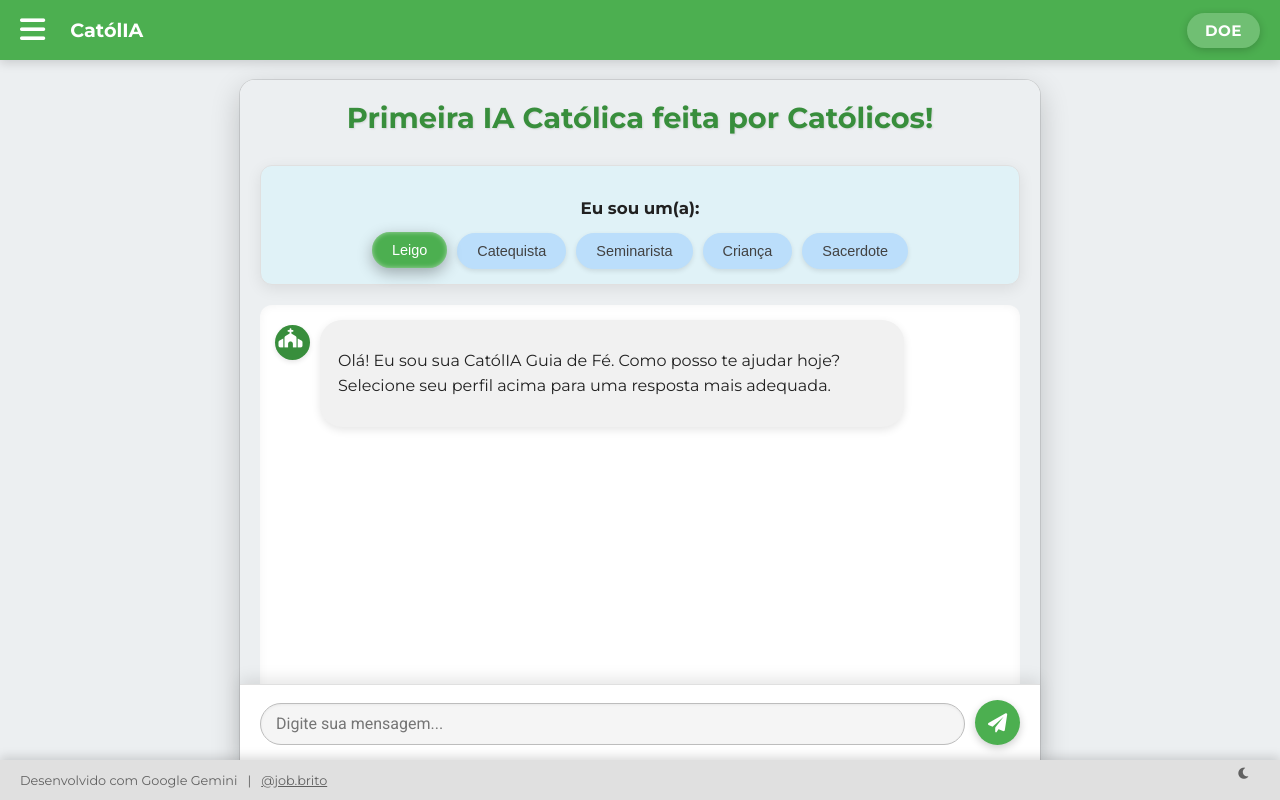
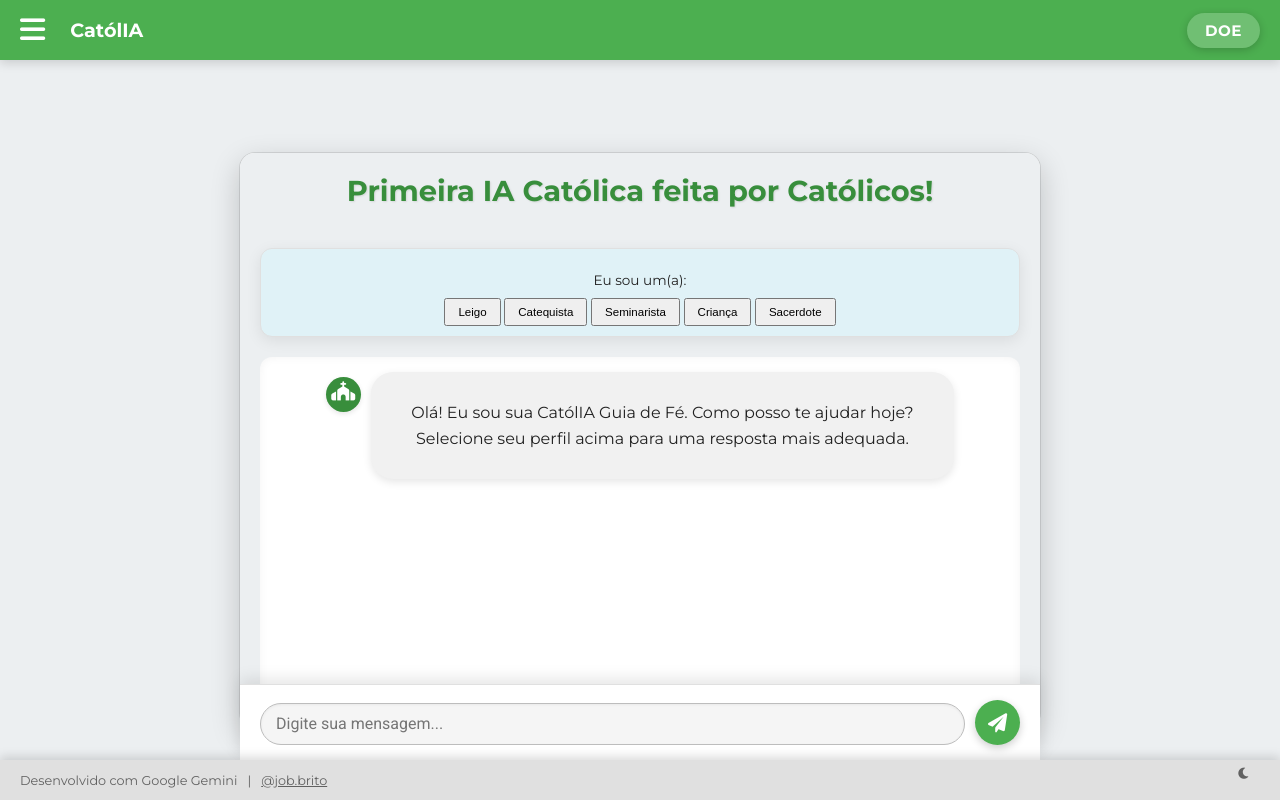
Before and after one commit to Dev-MJBS/catolIA, a Flask app: page / in a window 1280 px wide. Run offline with Flask 3, Linux system fonts and the light colour scheme.

Commit message:
Layout v6: Correcoes de baloes/rolagem, tema Sacerdote, prompts fixos no topo, chat expansivo

```diff
--- a/templates/index.html
+++ b/templates/index.html
@@ -9,10 +9,12 @@
     <script src="https://cdn.jsdelivr.net/npm/marked/marked.min.js"></script>
     <style>
         :root {
+            /* Cores Gerais */
             --color-primary: #4CAF50;
             --color-primary-dark: #388E3C;
             --color-accent: #FF5722;
 
+            /* Cores do Tema CLARO (Light Mode) */
             --light-bg-body: #eceff1;
             --light-bg-container: #ffffff;
             --light-text-color: #212121;
@@ -30,6 +32,7 @@
             --light-footer-bg: #e0e0e0;
             --light-footer-text: #616161;
 
+            /* Cores do Tema ESCURO (Dark Mode) */
             --dark-bg-body: #263238;
             --dark-bg-container: #37474F;
             --dark-text-color: #eceff1;
@@ -47,6 +50,7 @@
             --dark-footer-bg: #263238;
             --dark-footer-text: #9e9e9e;
 
+            /* Cores do Tema 'Criança' */
             --child-bg-body: #E3F2FD;
             --child-bg-container: #FFFFFF;
             --child-text-color: #424242;
@@ -64,6 +68,7 @@
             --child-footer-bg: #BBDEFB;
             --child-footer-text: #424242;
 
+            /* Cores do Tema 'Sacerdote' (Preto) */
             --priest-bg-body: #1a1a1a;
             --priest-bg-container: #2c2c2c;
             --priest-text-color: #e0e0e0;
@@ -71,8 +76,8 @@
             --priest-header-bg: #000000;
             --priest-header-text: #ffffff;
             --priest-header-link: #cccccc;
-            --priest-bubble-user: #424242;
-            --priest-bubble-bot: #333333;
+            --priest-bubble-user: #606060; /* NOVO: Balão do usuário para sacerdote (cinza escuro) */
+            --priest-bubble-bot: #333333; /* NOVO: Balão do bot para sacerdote (cinza mais escuro) */
             --priest-profile-bg: #222222;
             --priest-profile-btn-bg: #424242;
             --priest-profile-btn-color: #ffffff;
@@ -81,6 +86,7 @@
             --priest-footer-bg: #000000;
             --priest-footer-text: #aaaaaa;
 
+            /* Variáveis para o Tema ATUAL (usadas no CSS) */
             --bg-body: var(--light-bg-body);
             --bg-container: var(--light-bg-container);
             --text-color: var(--light-text-color);
@@ -98,6 +104,7 @@
             --footer-bg: var(--light-footer-bg);
             --footer-text: var(--light-footer-text);
 
+            /* Alturas de elementos fixos */
             --header-height: 60px;
             --input-area-height: 85px;
             --footer-height: 40px;
@@ -138,8 +145,8 @@
             --header-bg: var(--child-header-bg);
             --header-text: var(--child-header-text);
             --header-link: var(--child-header-link);
-            --child-bubble-user: #FFCDD2;
-            --child-bubble-bot: #E1F5FE;
+            --bubble-user: var(--child-bubble-user);
+            --bubble-bot: var(--child-bubble-bot);
             --profile-bg: var(--child-profile-bg);
             --profile-btn-bg: var(--child-profile-btn-bg);
             --profile-btn-color: var(--child-profile-btn-color);
@@ -160,11 +167,11 @@
             --header-bg: var(--priest-header-bg);
             --header-text: var(--priest-header-text);
             --header-link: var(--priest-header-link);
-            --priest-bubble-user: #424242;
-            --priest-bubble-bot: #333333;
+            --bubble-user: var(--priest-bubble-user);
+            --bubble-bot: var(--priest-bubble-bot);
             --profile-bg: var(--priest-profile-bg);
             --profile-btn-bg: var(--priest-profile-btn-bg);
-            --priest-profile-btn-color: #ffffff;
+            --profile-btn-color: var(--priest-profile-btn-color);
             --input-bg: var(--priest-input-bg);
             --input-border: var(--priest-input-border);
             --footer-bg: var(--priest-footer-bg);
@@ -200,12 +207,13 @@
             transition: background-color 0.5s ease, box-shadow 0.5s ease;
             position: relative;
             z-index: 1;
+        }
+
+        body > .chat-container {
             margin-top: calc(var(--header-height) + 20px);
+            height: calc(100vh - var(--header-height) - 20px - var(--input-area-height) - var(--footer-height) - 20px);
+            max-height: calc(100vh - var(--header-height) - 20px); /* Ajustado para caber na viewport */
             align-self: center;
-        }
-        body > .chat-container {
-            height: calc(100vh - var(--header-height) - 20px); /* Ajusta altura para ocupar a tela */
-            max-height: calc(100vh - var(--header-height) - 20px);
         }
 
 
@@ -283,7 +291,7 @@
             justify-content: flex-start;
             align-items: stretch;
             text-align: left;
-            /* NOVO: Altura para o chat-scrollable-content */
+            /* Altura para o chat-scrollable-content */
             height: calc(100% - var(--input-area-height) - var(--footer-height));
         }
         .chat-scrollable-content.initial-state {
@@ -308,6 +316,7 @@
             text-shadow: 1px 1px 2px rgba(0,0,0,0.1);
         }
 
+        /* Seção de Prompts - Sempre visível no topo da área rolável */
         .profile-selection {
             padding: 15px 20px;
             background-color: var(--profile-bg);
@@ -320,44 +329,20 @@
             box-shadow: 0 4px 15px rgba(0, 0, 0, 0.08);
             width: 100%;
             box-sizing: border-box;
+            /* NOVO: Garante que os prompts não sumam e sejam menores no topo */
+            flex-shrink: 0; /* Impede que ele encolha */
+            padding-top: 10px; /* Reduz padding superior */
+            padding-bottom: 10px; /* Reduz padding inferior */
+            margin-top: 10px; /* Menos margem do elemento acima */
+            font-size: 0.85em; /* Fonte um pouco menor */
         }
         .profile-selection p {
-            margin-bottom: 15px;
-            font-weight: bold;
-            font-size: 1.1em;
-            text-align: center;
-        }
-        .profile-buttons {
-            display: flex;
-            flex-wrap: wrap;
-            justify-content: center;
-            gap: 10px;
+            margin-bottom: 10px; /* Margem menor para o texto "Eu sou um(a):" */
+            font-size: 1em; /* Fonte ajustada */
         }
         .profile-buttons button {
-            background-color: var(--profile-btn-bg);
-            color: var(--profile-btn-color);
-            border: none;
-            padding: 10px 20px;
-            border-radius: 25px;
-            cursor: pointer;
-            font-size: 0.95em;
-            font-weight: 500;
-            transition: all 0.3s ease;
-            white-space: nowrap;
-            box-shadow: 0 2px 5px rgba(0, 0, 0, 0.1);
-            text-transform: capitalize;
-        }
-        .profile-buttons button:hover {
-            background-color: var(--color-primary);
-            color: white;
-            box-shadow: 0 4px 10px rgba(0, 0, 0, 0.2);
-            transform: translateY(-2px);
-        }
-        .profile-buttons button.selected {
-            background-color: var(--color-primary);
-            color: white;
-            box-shadow: 0 5px 15px rgba(0, 0, 0, 0.3), inset 0 0 5px rgba(255,255,255,0.5);
-            transform: translateY(-1px);
+            padding: 6px 12px; /* Botões menores */
+            font-size: 0.85em; /* Fonte menor nos botões */
         }
 
         .chat-messages {
@@ -375,7 +360,8 @@
             flex-basis: auto;
             width: 100%;
             box-sizing: border-box;
-            padding-bottom: 10px;
+            /* NOVO: Ajuste do padding inferior para balões não serem cortados */
+            padding-bottom: 85px; /* Altura da input area + um pouco mais de respiro */
         }
 
         .message {
@@ -441,7 +427,7 @@
         }
         .message.bot .message-content {
             background-color: var(--bubble-bot);
-            color: var(--text-color);
+            color: var(--text-color); /* Garante a cor do texto do bot */
         }
 
         .typing-indicator {
@@ -454,9 +440,8 @@
             align-items: center;
             margin-bottom: 15px;
         }
-        /* Removendo o spinner que estava girando */
         .typing-indicator .spinner {
-            display: none;
+            display: none; /* Remove o spinner que girava */
         }
         .typing-indicator span {
             display: inline-block;
@@ -477,7 +462,7 @@
 
         @keyframes bounce {
             0%, 80%, 100% { transform: translateY(0); }
-            40% { transform: translateY(-8px); }
+            40% { transform: translateY(-8px); } /* Bolinhas pulam um pouco mais alto */
         }
 
         @keyframes spin { /* Mantido caso queira reativar um spinner em outro lugar */
@@ -570,7 +555,7 @@
             padding-bottom: calc(10px + env(safe-area-inset-bottom));
             display: flex;
             justify-content: center;
-            align-items: center;
+            align-items: center; /* NOVO: Centraliza itens verticalmente */
             gap: 10px;
             transition: background-color 0.5s ease, border-color 0.5s ease, color 0.5s ease;
             height: var(--footer-height);
@@ -868,7 +853,8 @@
                 <div class="profile-buttons" id="profileButtons">
                     <button data-profile="leigo" class="selected">Leigo</button>
                     <button data-profile="catequista">Catequista</button>
-                    <button data-profile="seminarista">Seminarista</button> <button data-profile="crianca">Criança</button>
+                    <button data-profile="seminarista">Seminarista</button>
+                    <button data-profile="crianca">Criança</button>
                     <button data-profile="sacerdote">Sacerdote</button>
                 </div>
             </div>
@@ -986,8 +972,8 @@
             '--header-bg': '#64B5F6',
             '--header-text': '#FFFFFF',
             '--header-link': '#FFFFFF',
-            '--child-bubble-user': '#FFCDD2',
-            '--child-bubble-bot': '#E1F5FE',
+            '--bubble-user': '#FFCDD2',
+            '--bubble-bot': '#E1F5FE',
             '--profile-bg': '#BBDEFB',
             '--profile-btn-bg': '#90CAF9',
             '--profile-btn-color': '#FFFFFF',
@@ -1008,11 +994,11 @@
             '--header-bg': '#000000',
             '--header-text': '#ffffff',
             '--header-link': '#cccccc',
-            '--priest-bubble-user': '#424242',
-            '--priest-bubble-bot': '#333333',
+            '--bubble-user': '#606060',
+            '--bubble-bot': '#333333',
             '--profile-bg': '#222222',
             '--profile-btn-bg': '#424242',
-            '--priest-profile-btn-color': '#ffffff',
+            '--profile-btn-color': '#ffffff',
             '--input-bg': '#222222',
             '--input-border': '#555555',
             '--footer-bg': '#000000',
@@ -1157,9 +1143,7 @@
             const chatScrollableContent = document.getElementById('chatScrollableContent');
 
             const initialBotMessageContent = `Olá! Eu sou sua CatólIA Guia de Fé. Como posso te ajudar hoje? Selecione seu perfil acima para uma resposta mais adequada.`;
-            appendMessage(initialBotMessageContent, 'bot');
-
-            chatScrollableContent.classList.add('initial-state');
+            appendMessage(initialBotMessageContent, 'bot', true); // TRUE para mensagem inicial
 
             const savedTheme = localStorage.getItem('theme');
             if (savedTheme === 'dark') {
@@ -1238,12 +1222,17 @@
 
             if (!userMessage) return;
 
+            // Transiciona do estado inicial para o estado de chat
             if (chatScrollableContent.classList.contains('initial-state')) {
                 chatScrollableContent.classList.remove('initial-state');
                 chatScrollableContent.classList.add('has-content');
+                // Ajusta os estilos do chat-messages para o modo de conversa
                 chatMessages.style.justifyContent = 'flex-start';
                 chatMessages.style.alignItems = 'stretch';
                 chatMessages.style.textAlign = 'left';
+                // Garante que a mensagem inicial da IA já adicionada se alinhe ao topo
+                // chatMessages.firstElementChild.style.justifyContent = 'flex-start'; // Não é necessário mais
+                // chatMessages.firstElementChild.style.textAlign = 'left'; // Não é necessário mais
             }
 
             appendMessage(userMessage, 'user');
@@ -1280,7 +1269,7 @@
             }
         }
 
-        function appendMessage(message, sender) {
+        function appendMessage(message, sender, isInitial = false) {
             const chatMessages = document.getElementById('chatMessages');
             const messageDiv = document.createElement('div');
             messageDiv.classList.add('message', sender);
@@ -1302,6 +1291,12 @@
             messageDiv.appendChild(contentDiv);
             chatMessages.appendChild(messageDiv);
             chatMessages.scrollTop = chatMessages.scrollHeight;
+
+            // NOVO: Se for a mensagem inicial, centraliza o próprio elemento
+            if (isInitial) {
+                messageDiv.style.justifyContent = 'center';
+                messageDiv.style.textAlign = 'center';
+            }
         }
     </script>
 </body>
```
